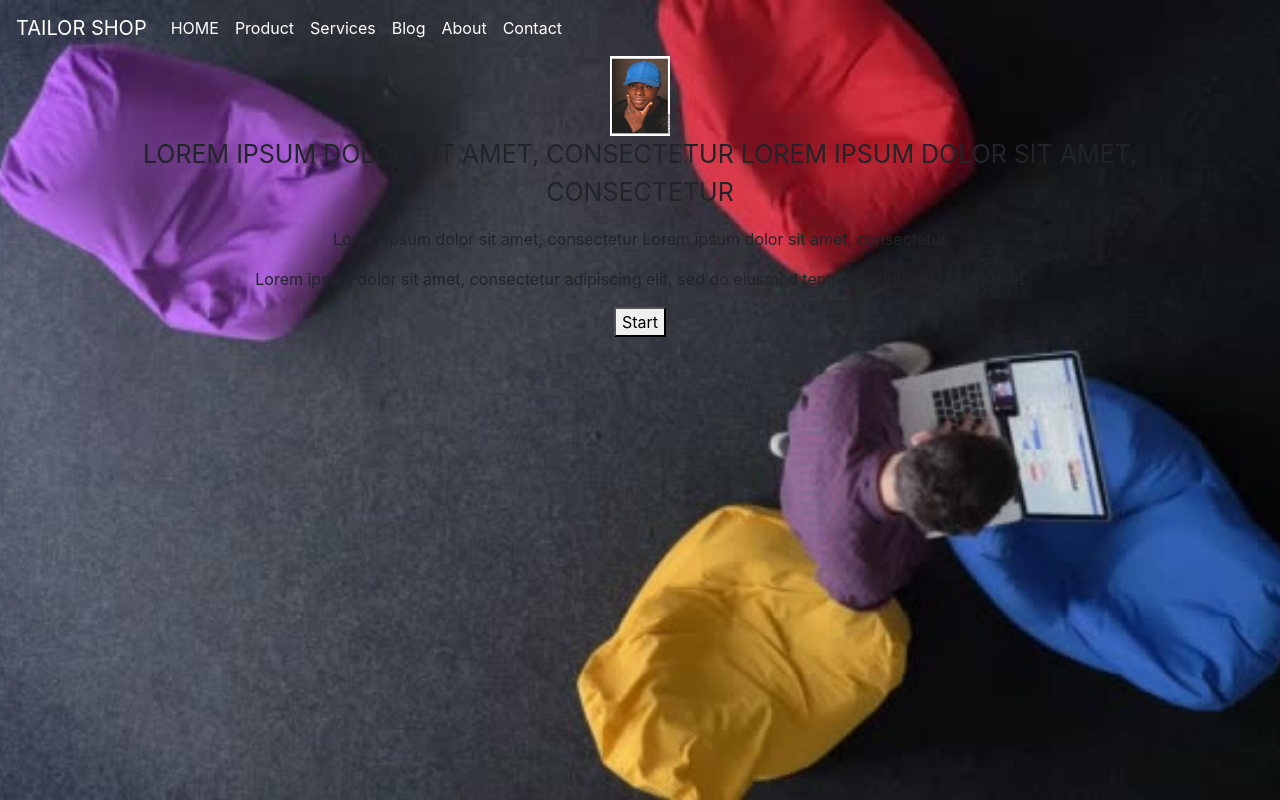
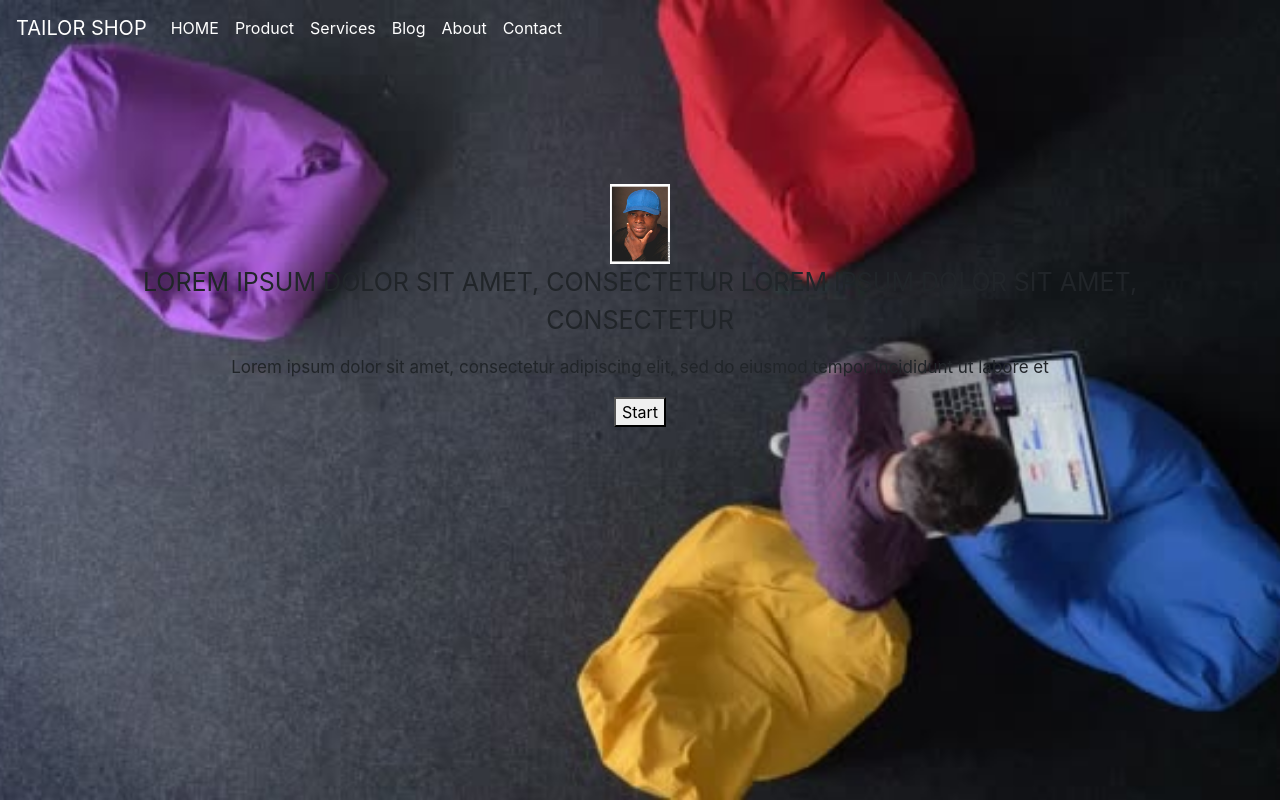
Before and after one commit to YakubuAmidu/Intelligentcoding, a React (Create React App) app: page / in a window 1280 px wide. Built offline with nearby package versions, Linux system fonts and the light colour scheme.

Commit message:
Commiting changes

```diff
--- a/src/components/App.css
+++ b/src/components/App.css
@@ -11,6 +11,7 @@
 }
 
 .Header_section {
+  padding-top: 10%;
   padding-left: 10%;
   padding-right: 10%;
 }
@@ -34,5 +35,6 @@
 .Heading_primary-sub {
 }
 
-.Heading_secondary {
+.Heading_secondary-main {
+  font-size: 17px;
 }
--- a/src/screens/HomeScreen.js
+++ b/src/screens/HomeScreen.js
@@ -12,14 +12,11 @@ const HomeScreen = () => {
           <img src={Imageone} alt="img" className="Imagetone" />
         </div>
 
+        <div className="Text_box">
           <div className="Heading_primary">
             <p className="Heading_primary-main">
-            Lorem ipsum dolor sit amet, consectetur Lorem ipsum dolor sit amet,
-            consectetur
-          </p>
-          <p className="Heading_primary-sub">
-            Lorem ipsum dolor sit amet, consectetur Lorem ipsum dolor sit amet,
-            consectetur
+              Lorem ipsum dolor sit amet, consectetur Lorem ipsum dolor sit
+              amet, consectetur
             </p>
           </div>
 
@@ -29,6 +26,8 @@ const HomeScreen = () => {
               eiusmod tempor incididunt ut labore et
             </p>
           </div>
+        </div>
+
         <button>Start</button>
       </div>
     </div>
```
Lines whose indentation alone changed are shown as unchanged.
